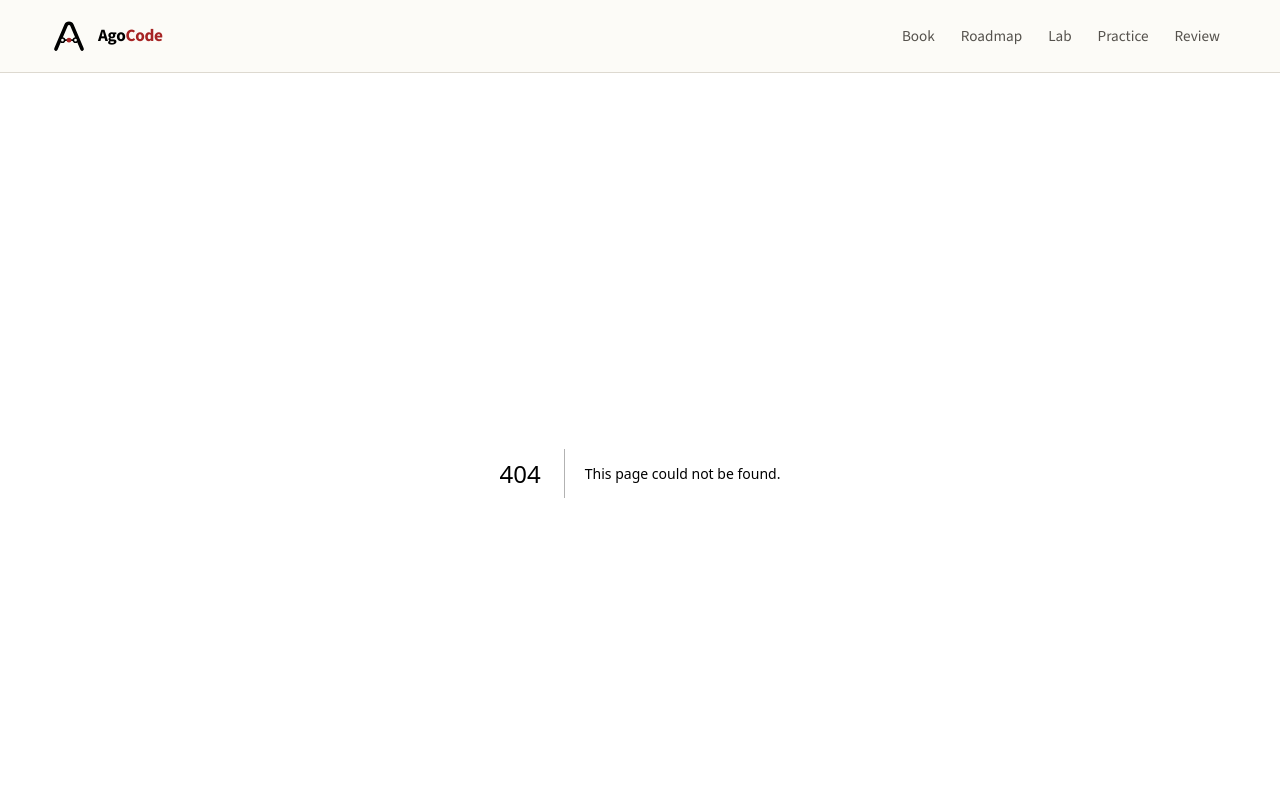
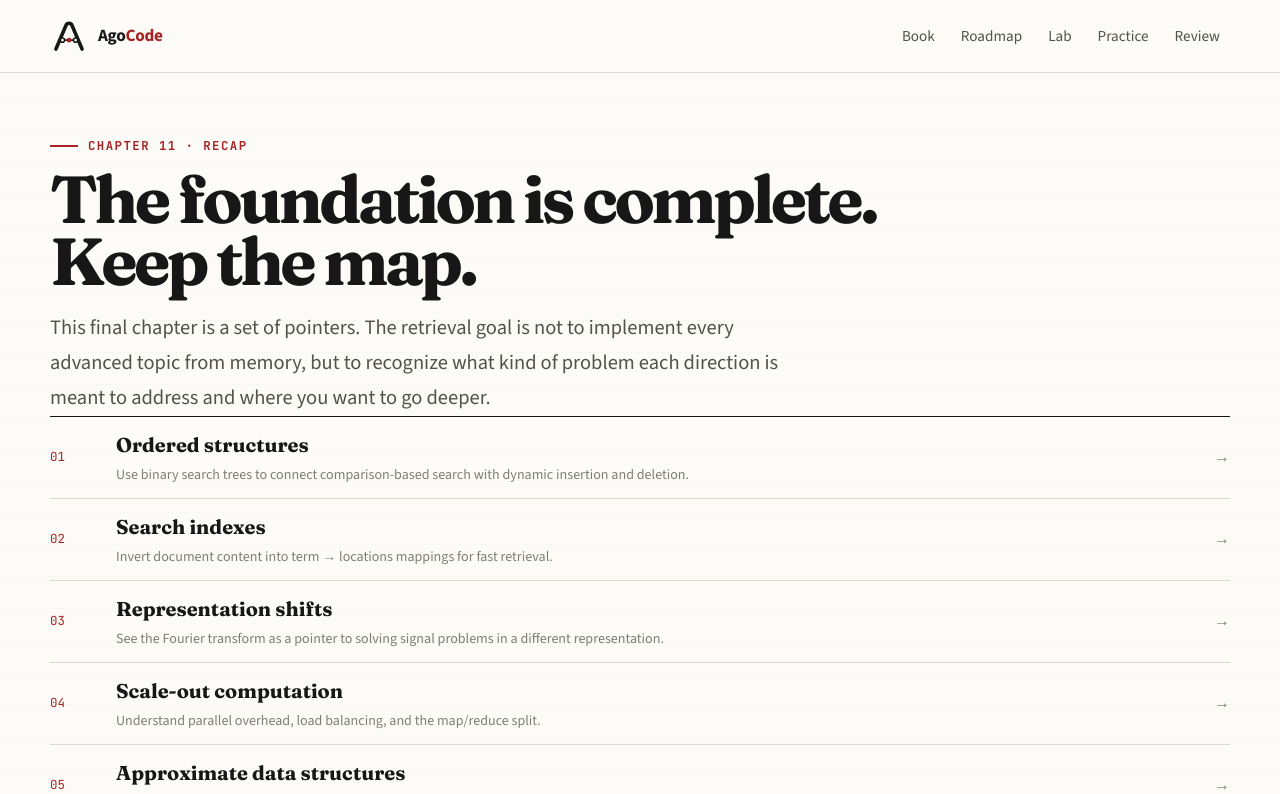
Before and after one commit to anatwork14/agocode, a Next.js app: page /learn/chapter-11-recap in a window 1280 px wide. Before the commit this address had no page. Shown: the top 794 px of the page. Built offline with nearby package versions, Linux system fonts and the light colour scheme.

Commit message:
feat: add Chapter 11 recap page

```diff
--- /dev/null
+++ b/app/learn/chapter-11-recap/page.tsx
@@ -0,0 +1,46 @@
+import Link from "next/link";
+import { ChapterElevenRecapCheck } from "@/components/next-topics/ChapterElevenRecapCheck";
+
+export const metadata = { title: "Chapter 11 Recap" };
+
+const sequence = [
+  ["01", "Ordered structures", "Use binary search trees to connect comparison-based search with dynamic insertion and deletion.", "/learn/where-to-go-next#trees"],
+  ["02", "Search indexes", "Invert document content into term → locations mappings for fast retrieval.", "/learn/where-to-go-next#indexes"],
+  ["03", "Representation shifts", "See the Fourier transform as a pointer to solving signal problems in a different representation.", "/learn/where-to-go-next#signals"],
+  ["04", "Scale-out computation", "Understand parallel overhead, load balancing, and the map/reduce split.", "/learn/where-to-go-next#parallel"],
+  ["05", "Approximate data structures", "Trade exactness for memory with Bloom filters and cardinality estimation.", "/learn/where-to-go-next#probability"],
+  ["06", "General optimization", "Frame objectives and constraints through linear programming.", "/learn/where-to-go-next#optimization"],
+] as const;
+
+export default function ChapterElevenRecapPage() {
+  return (
+    <main className="page">
+      <div className="site-shell">
+        <div className="eyebrow">Chapter 11 · Recap</div>
+        <h1 className="editorial-title editorial-title--compact">The foundation is complete. Keep the map.</h1>
+        <p className="lede">
+          This final chapter is a set of pointers. The retrieval goal is not to implement every advanced topic from memory,
+          but to recognize what kind of problem each direction is meant to address and where you want to go deeper.
+        </p>
+
+        <section className="section chapter-recap-map" aria-label="Chapter 11 learning sequence">
+          {sequence.map(([number, title, description, href]) => (
+            <Link href={href} className="chapter-recap-map__row" key={number}>
+              <span className="chapter-recap-map__number mono">{number}</span>
+              <div><strong>{title}</strong><p>{description}</p></div>
+              <span aria-hidden="true">→</span>
+            </Link>
+          ))}
+        </section>
+
+        <section className="section">
+          <ChapterElevenRecapCheck />
+          <div className="action-row">
+            <Link className="button" href="/learn/where-to-go-next">← Where to go next</Link>
+            <Link className="button button--primary" href="/practice">Move into transfer practice →</Link>
+          </div>
+        </section>
+      </div>
+    </main>
+  );
+}
```
